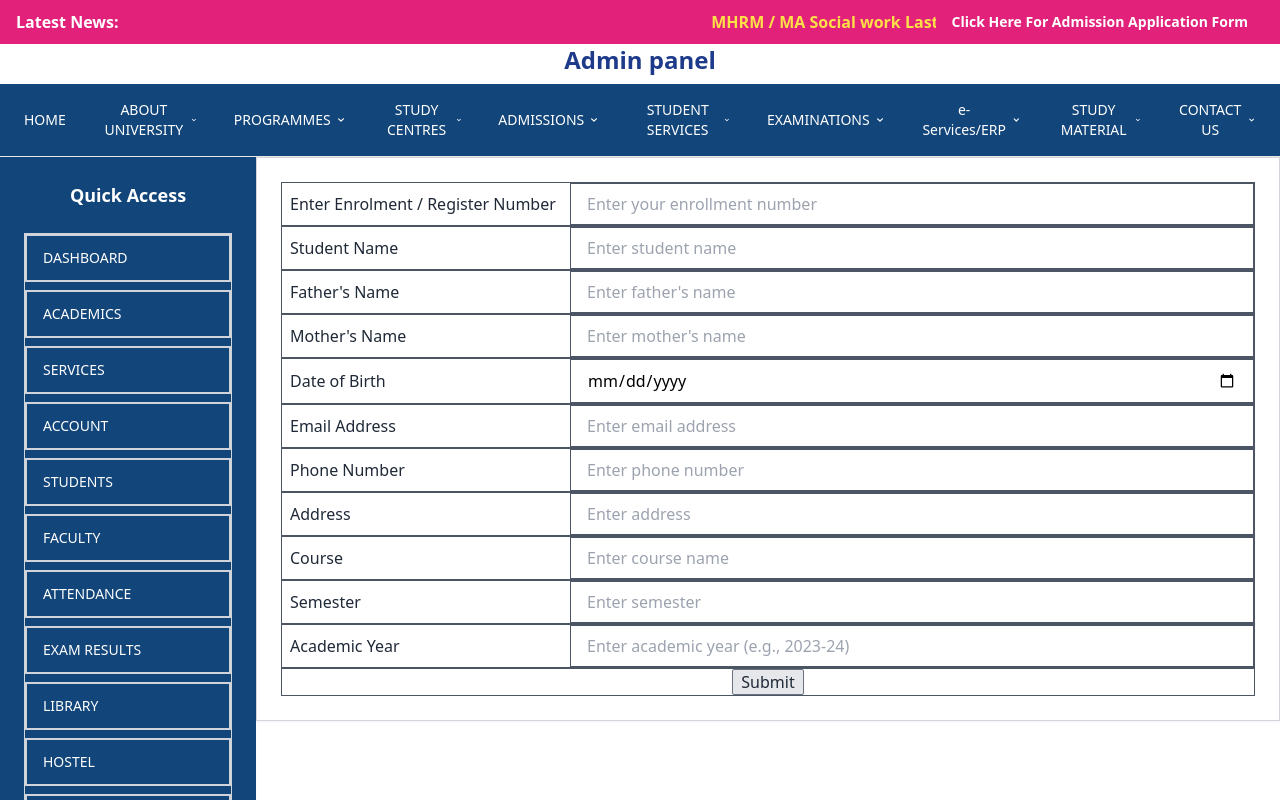
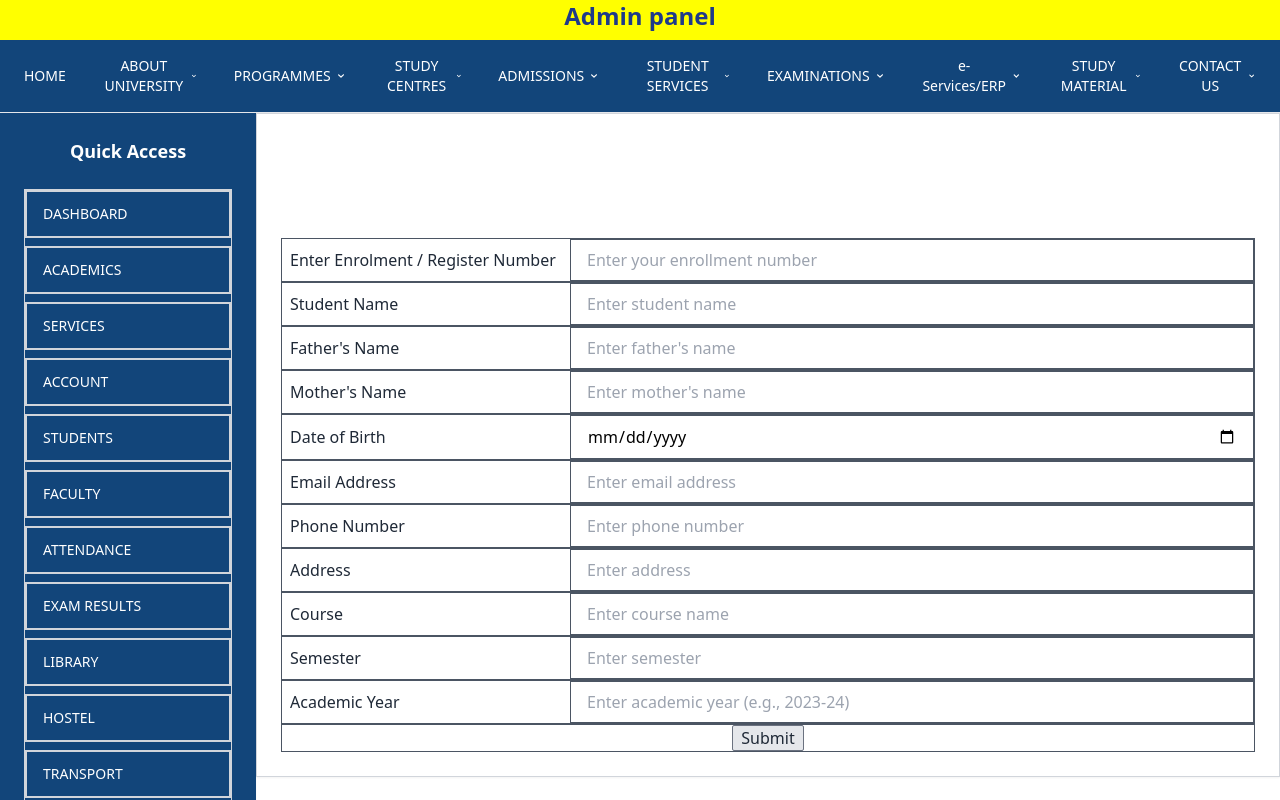
Before and after one commit to AnuragNarsingoju/client34, a React (Create React App) app: page /dashboard in a window 1280 px wide. Shown: the top 800 px of the page. Built offline with nearby package versions, Linux system fonts and the light colour scheme; the HTML template or start-up script is replaced by a standard one.

Commit message:
changes in UI2

```diff
--- a/src/SchoolPageNew.jsx
+++ b/src/SchoolPageNew.jsx
@@ -178,15 +178,15 @@ const SchoolPageNew = () => {
       }`}
     >
       {/* Top News Ticker */}
-      <div className="bg-[#e2227a] text-white py-2 px-4 flex items-center">
+      {/* <div className="bg-[#e2227a] text-white py-2 px-4 flex items-center">
         <span className="font-semibold mr-4 whitespace-nowrap">
           Latest News:
         </span>
         <div className="flex-1 overflow-hidden">
           <div className="animate-scroll font-bold whitespace-nowrap text-yellow-300">
             {/* Duplicate the news items for seamless looping */}
-            {[...newsItems, ...newsItems].map((item, index) => (
-              <span key={index} className="mr-12 inline-block">
+            {/* {[...newsItems, ...newsItems].map((item, index) => ( */}
+              {/* <span key={index} className="mr-12 inline-block">
                 {item} •
               </span>
             ))}
@@ -195,11 +195,11 @@ const SchoolPageNew = () => {
         <button className="text-white-500 px-4 py-1 hover:underline  text-sm font-bold">
           Click Here For Admission Application Form
         </button>
-      </div>
+      </div> */}
 
       {/* Main Header */}
-      <header className="bg-white">
-        <div className="max-w-7xl mx-auto flex items-center justify-between">
+      <header className="bg-[yellow] ">
+        <div className="max-w-7xl mx-auto flex items-center justify-between ">
           {/* Left - University Logo */}
           {/* <div className="flex-shrink-0">
             <img
@@ -210,10 +210,10 @@ const SchoolPageNew = () => {
           </div> */}
 
           {/* Center - University Name */}
-          <div className="text-center flex-1">
+          <div className="text-center flex-1 bg-[yellow] ">
 
 
-            <h2 className="text-2xl font-bold text-blue-900 mb-2">
+            <h2 className="text-2xl bg-[yellow] font-bold text-blue-900 mb-2">
              Admin panel
             </h2>
             </div>
@@ -355,7 +355,7 @@ const SchoolPageNew = () => {
                   : "bg-white border-gray-300"
               }`}
             >
-              <form onSubmit={handleSubmit} >
+              <form style={{marginTop:'100px'}} onSubmit={handleSubmit} >
                 <div className="flex items-center space-x-4 border border-gray-600">
                   <label
                     htmlFor="enrollment"
```
